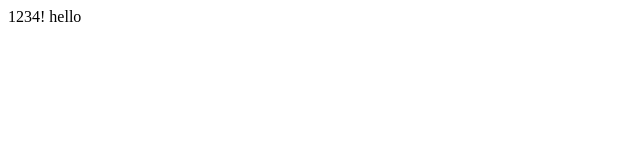
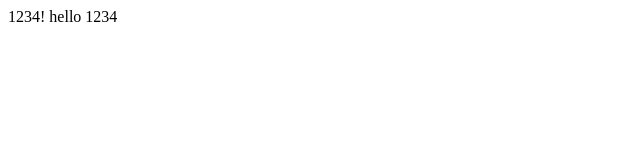
Before and after one commit to YevheniiaShapovalova/genius-homework-1, a plain HTML site: page index.html in a window 1280 px wide. Shown: the full height of the page, 0-640 px from the left. Drawn offline with Linux system fonts and the light colour scheme.

Commit message:
add changes

```diff
--- a/index.html
+++ b/index.html
@@ -6,6 +6,6 @@
     <title>Beauty salon</title>
   </head>
   <body>
-    1234! hello
+    1234! hello 1234
   </body>
 </html>
```
